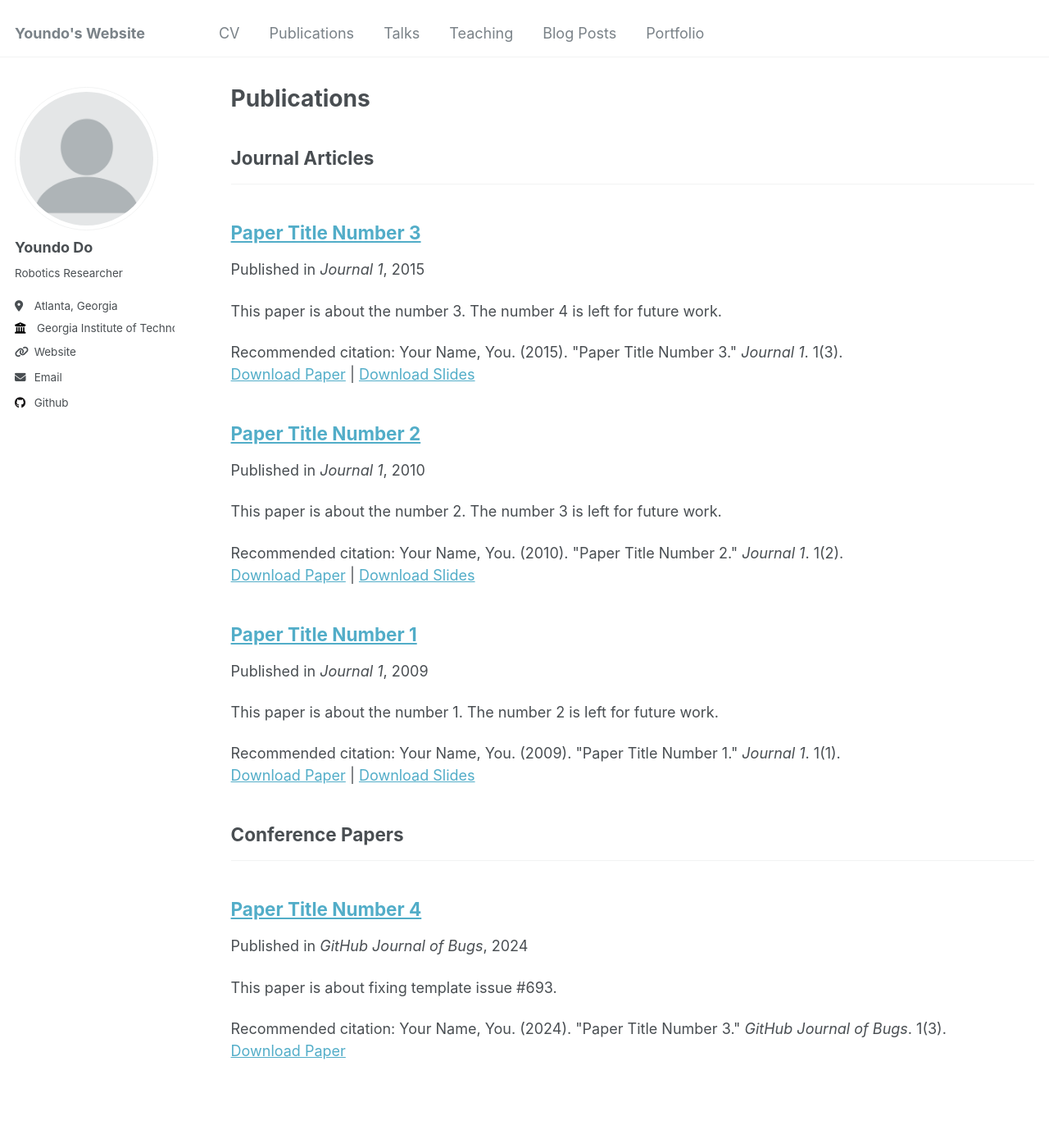
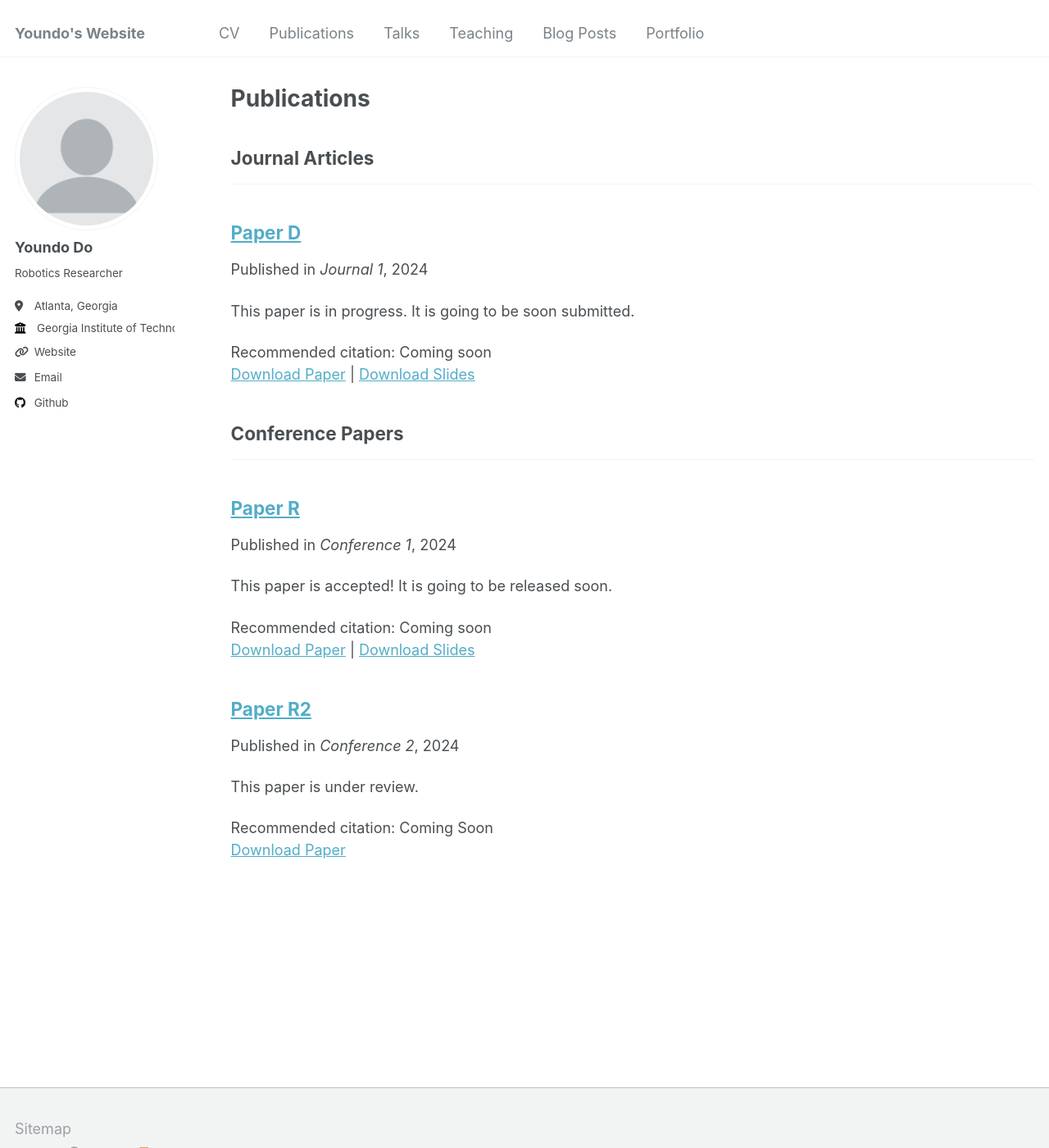
Before and after one commit to doyoundo/doyoundo.github.io, a Jekyll site: the page built from _pages/publications.html, in a window 1280 px wide and 1400 px high. Shown: the whole window at 82% size. Built offline with Jekyll 4.4.1, drawn with Linux system fonts in a browser that asks for light colours.

Commit message:
talks and publications revised

```diff
--- a/_publications/2009-10-01-paper-title-number-1.md
+++ /dev/null
@@ -1,14 +0,0 @@
----
-title: "Paper Title Number 1"
-collection: publications
-category: manuscripts
-permalink: /publication/2009-10-01-paper-title-number-1
-excerpt: 'This paper is about the number 1. The number 2 is left for future work.'
-date: 2009-10-01
-venue: 'Journal 1'
-slidesurl: 'http://academicpages.github.io/files/slides1.pdf'
-paperurl: 'http://academicpages.github.io/files/paper1.pdf'
-citation: 'Your Name, You. (2009). &quot;Paper Title Number 1.&quot; <i>Journal 1</i>. 1(1).'
----
-
-The contents above will be part of a list of publications, if the user clicks the link for the publication than the contents of section will be rendered as a full page, allowing you to provide more information about the paper for the reader. When publications are displayed as a single page, the contents of the above "citation" field will automatically be included below this section in a smaller font.
--- a/_publications/2010-10-01-paper-title-number-2.md
+++ /dev/null
@@ -1,14 +0,0 @@
----
-title: "Paper Title Number 2"
-collection: publications
-category: manuscripts
-permalink: /publication/2010-10-01-paper-title-number-2
-excerpt: 'This paper is about the number 2. The number 3 is left for future work.'
-date: 2010-10-01
-venue: 'Journal 1'
-slidesurl: 'http://academicpages.github.io/files/slides2.pdf'
-paperurl: 'http://academicpages.github.io/files/paper2.pdf'
-citation: 'Your Name, You. (2010). &quot;Paper Title Number 2.&quot; <i>Journal 1</i>. 1(2).'
----
-
-The contents above will be part of a list of publications, if the user clicks the link for the publication than the contents of section will be rendered as a full page, allowing you to provide more information about the paper for the reader. When publications are displayed as a single page, the contents of the above "citation" field will automatically be included below this section in a smaller font.
--- a/_publications/2015-10-01-paper-title-number-3.md
+++ /dev/null
@@ -1,14 +0,0 @@
----
-title: "Paper Title Number 3"
-collection: publications
-category: manuscripts
-permalink: /publication/2015-10-01-paper-title-number-3
-excerpt: 'This paper is about the number 3. The number 4 is left for future work.'
-date: 2015-10-01
-venue: 'Journal 1'
-slidesurl: 'http://academicpages.github.io/files/slides3.pdf'
-paperurl: 'http://academicpages.github.io/files/paper3.pdf'
-citation: 'Your Name, You. (2015). &quot;Paper Title Number 3.&quot; <i>Journal 1</i>. 1(3).'
----
-
-The contents above will be part of a list of publications, if the user clicks the link for the publication than the contents of section will be rendered as a full page, allowing you to provide more information about the paper for the reader. When publications are displayed as a single page, the contents of the above "citation" field will automatically be included below this section in a smaller font.
--- a/_publications/2024-02-17-paper-title-number-4.md
+++ /dev/null
@@ -1,13 +0,0 @@
----
-title: "Paper Title Number 4"
-collection: publications
-category: conferences
-permalink: /publication/2024-02-17-paper-title-number-4
-excerpt: 'This paper is about fixing template issue #693.'
-date: 2024-02-17
-venue: 'GitHub Journal of Bugs'
-paperurl: 'http://academicpages.github.io/files/paper3.pdf'
-citation: 'Your Name, You. (2024). &quot;Paper Title Number 3.&quot; <i>GitHub Journal of Bugs</i>. 1(3).'
----
-
-The contents above will be part of a list of publications, if the user clicks the link for the publication than the contents of section will be rendered as a full page, allowing you to provide more information about the paper for the reader. When publications are displayed as a single page, the contents of the above "citation" field will automatically be included below this section in a smaller font.
--- /dev/null
+++ b/_publications/2024-09-15-paper-R2.md
@@ -0,0 +1,13 @@
+---
+title: "Paper R2"
+collection: publications
+category: conferences
+permalink: /publication/2024-09-15-paper-R2
+excerpt: "This paper is under review."
+date: 2024-02-17
+venue: "Conference 2"
+paperurl: ""
+citation: "Coming Soon"
+---
+
+# The content is currently closed.
--- /dev/null
+++ b/_publications/2024-10-01-paper-D.md
@@ -0,0 +1,14 @@
+---
+title: "Paper D"
+collection: publications
+category: manuscripts
+permalink: /publication/2024-10-01-paper-D
+excerpt: "This paper is in progress. It is going to be soon submitted."
+date: 2024-10-01
+venue: "Journal 1"
+slidesurl: ""
+paperurl: ""
+citation: "Coming soon"
+---
+
+# The content is currently closed.
--- /dev/null
+++ b/_publications/2024-11-17-paper-R.md
@@ -0,0 +1,14 @@
+---
+title: "Paper R"
+collection: publications
+category: conferences
+permalink: /publication/2024-11-17-paper-R
+excerpt: "This paper is accepted! It is going to be released soon."
+date: 2024-11-17
+venue: "Conference 1"
+slidesurl: ""
+paperurl: ""
+citation: "Coming soon"
+---
+
+# The content is currently closed.
```
Also changed, not shown: _talks/2024-09-05-presentation-1.md (renamed from _talks/2024-09-05-poster-1.md, +4 -4 lines), _teaching/2014-spring-teaching-1.md (deleted, +0 -20 lines), _teaching/2015-spring-teaching-2.md (deleted, +0 -20 lines), _teaching/9999-spring-teaching-soon.md (added, +11 -0 lines).
